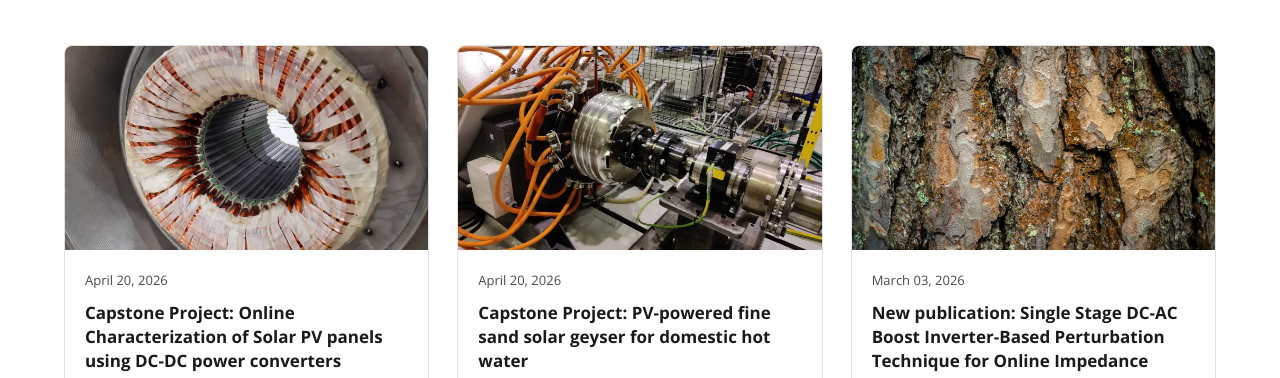
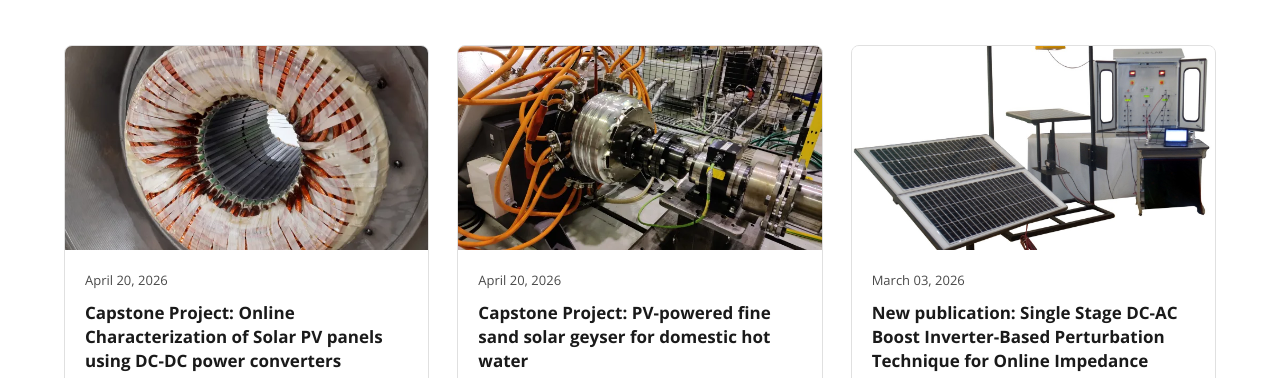
Before and after one commit to Kpents/PEDS-Lab, a plain HTML site: page news.html in a window 1280 px wide. Shown: the part 403-781 px from the top of the page. Drawn offline with nearby package versions, Linux system fonts and the light colour scheme.

Commit message:
Update news card image from summer to solar setup

```diff
--- a/news.html
+++ b/news.html
@@ -232,7 +232,7 @@
         <article class="news-card" data-article="news_3">
           <a href="#" class="news-card__link">
             <div class="news-card__image">
-              <img src="images/summer-image.webp" alt="Direct liquid cooling publication">
+              <img src="images/solar_setup.jpg" alt="Direct liquid cooling publication">
             </div>
             <div class="news-card__body">
               <div class="news-card__meta">
```
